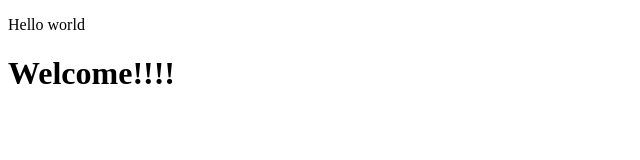
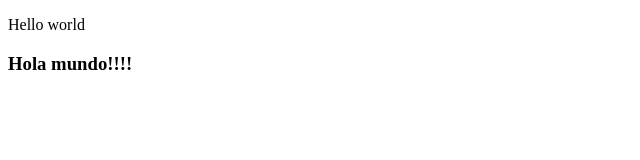
Before and after one commit to ccascosalinas/Evaluation-Git, a plain HTML site: page index.html in a window 1280 px wide. Shown: the whole page, without its empty margins (0-640 px from the left). Drawn offline with Linux system fonts and the light colour scheme.

Commit message:
Second commit Test

```diff
--- a/index.html
+++ b/index.html
@@ -7,6 +7,6 @@
 </head>
 <body>
     <p>Hello world</p>
-    <h1>Welcome!!!!</h1>
+    <h3>Hola mundo!!!!</h3>
 </body>
 </html>
```
